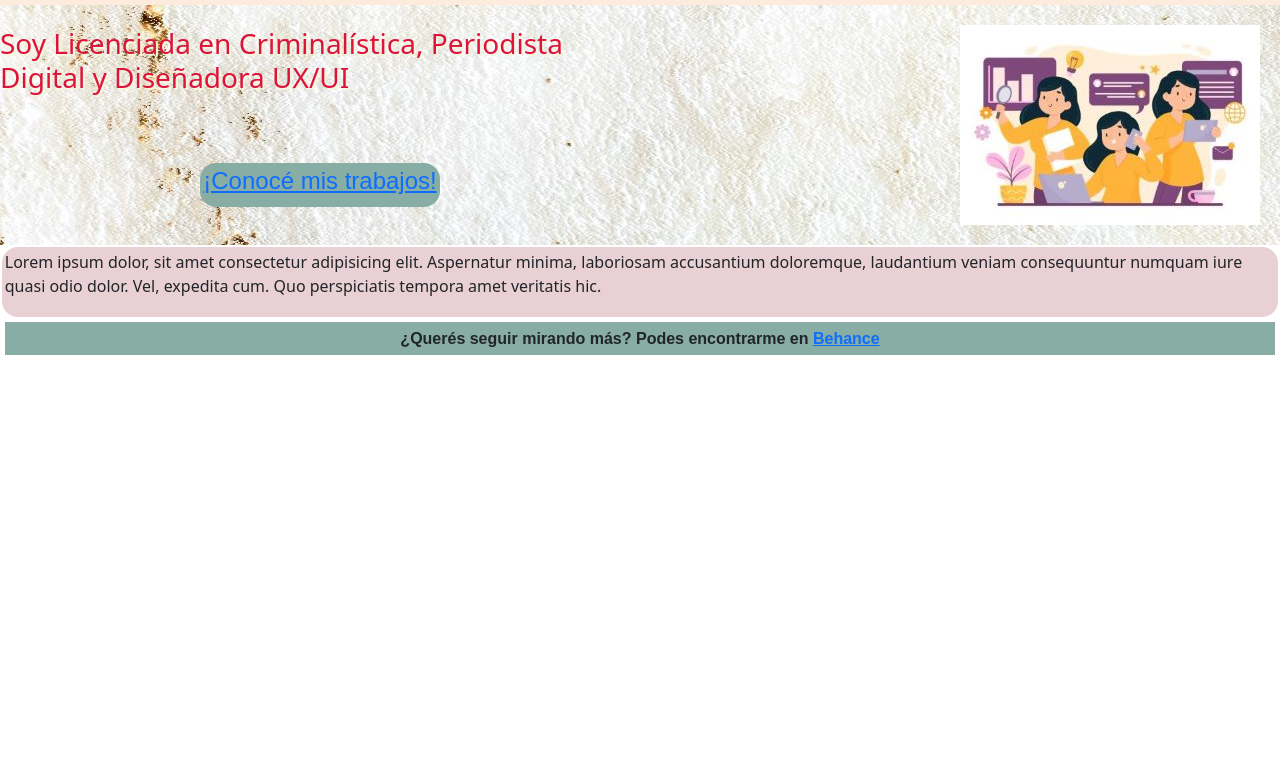
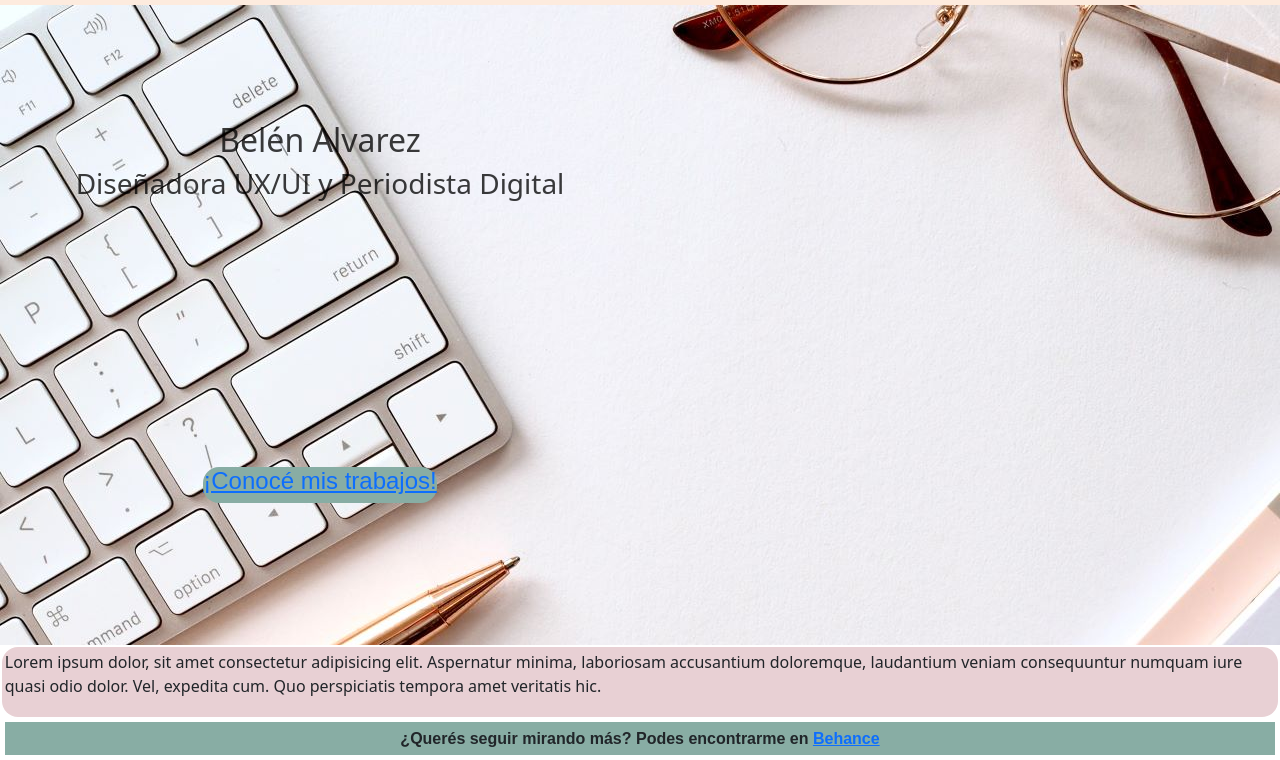
Before and after one commit to mbelenalvarez/mbelenalvarez, a plain HTML site: page index.html in a window 1280 px wide. Shown: the part 85-845 px from the top of the page. Before the commit the page ends 800 px from the top, so only its background shows below. Drawn offline with nearby package versions, Linux system fonts and the light colour scheme.

Commit message:
haciendo cambios

```diff
--- a/css/main.css
+++ b/css/main.css
@@ -32,31 +32,34 @@ nav ul li a {
     overflow: hidden;
 }
 
-nav ul li:hover {
+header nav div ul li a:hover {
     transform: scale(1.2);
     color: aquamarine;
 }
 
+/* Home */
+
 .mainIndex {
-    background-image: url(../multimedia/fondoMarmol.jpg);
-    height: 30vh;
+    background-image: url(../multimedia/fondo.jpg);
+    opacity: 20;
+    height: 80vh;
     width: 100vw;
     text-decoration: none;
     list-style: none;
     display: grid;
-    grid-template-columns: 1fr 1fr;
-    grid-template-rows: 1fr 1fr;
-    grid-template-areas: "menuTextoInterno menuTextoInterno"
-                        "menuBoton menuBoton";
-    justify-content: space-between;
+    grid-template-columns: 1fr;
+    grid-template-rows: 0.5fr;
+    grid-template-areas: "menuTextoInterno menuTextoInterno menuTextoInterno"
+                        "menuBoton menuBoton menuBoton";
+    justify-content: center;
     align-items: center;
     justify-items: center;
 }
 
 .menuTextoInterno {
-    color: crimson;
-    text-shadow: 2px 2px beige;
+    color: rgba(0, 0, 0, 0.77);
     grid-area: menuTextoInterno;
+    text-align: center;
 }
 
 .menuBoton {
@@ -66,8 +69,6 @@ nav ul li:hover {
     text-decoration: none;
     list-style: none;
     border-radius: 1rem;
-    padding: 0.2rem;
-    margin: 0.2rem;
     grid-area: menuBoton;
     text-align: center;
 }
--- a/index.html
+++ b/index.html
@@ -43,16 +43,13 @@
 
 
 <main class="mainIndex">
-    <div class="menuTextoInterno">
-        <h3 >Soy Licenciada en Criminalística, Periodista Digital y Diseñadora UX/UI
-        </h3>
+  <div class="menuTextoInterno">
+      <h2 class="texto-uno"> Belén Alvarez </h2>
+      <h3 class="texto-dos"> Diseñadora UX/UI y Periodista Digital </h3>
+  </div>
+    <div class="menuBoton">
+      <h4> <a href="./paginas/misTrabajos.html"> ¡Conocé mis trabajos! </a> </h4>
     </div>
-        <div class="menuBoton">
-            <h4> <a href="./paginas/misTrabajos.html"> ¡Conocé mis trabajos! </a> </h4>
-        </div>
-            <div class="imagenMujer">
-                <img src="./multimedia/imagenMujer.jpg" alt="Imagen Mujer">
-            </div>
 </main>
 
     <div class="lorem">
```
Also changed, not shown: multimedia/fondo.jpg (added), multimedia/fondoMarmol.jpg (deleted).
